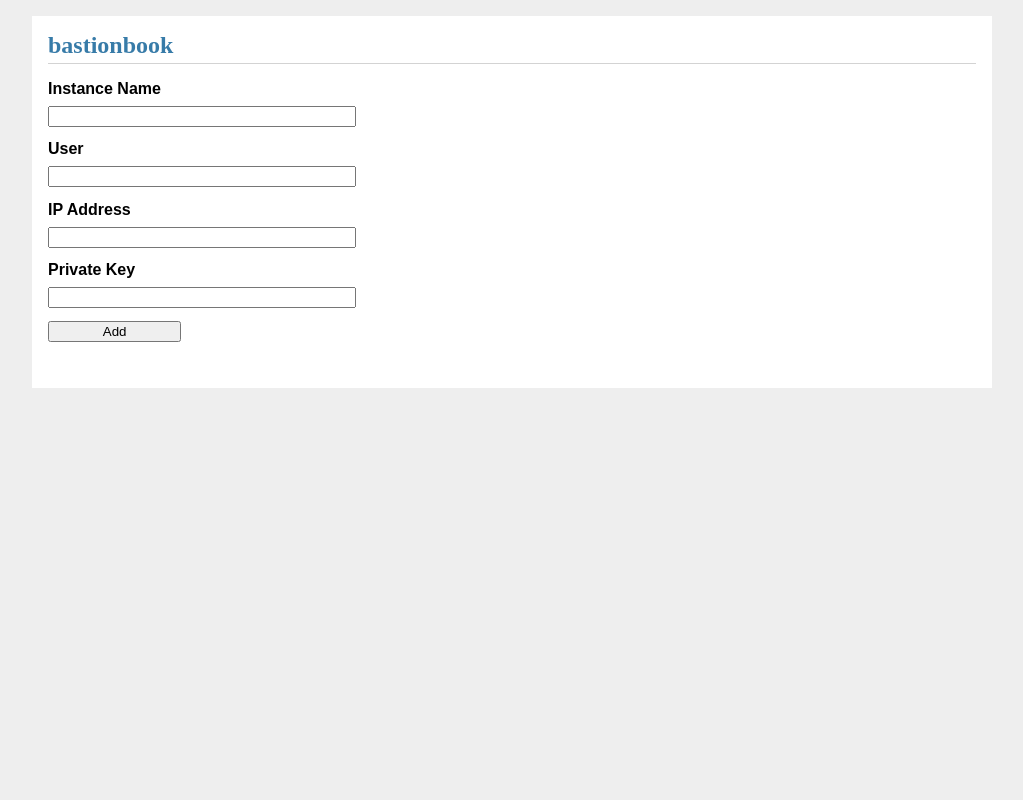
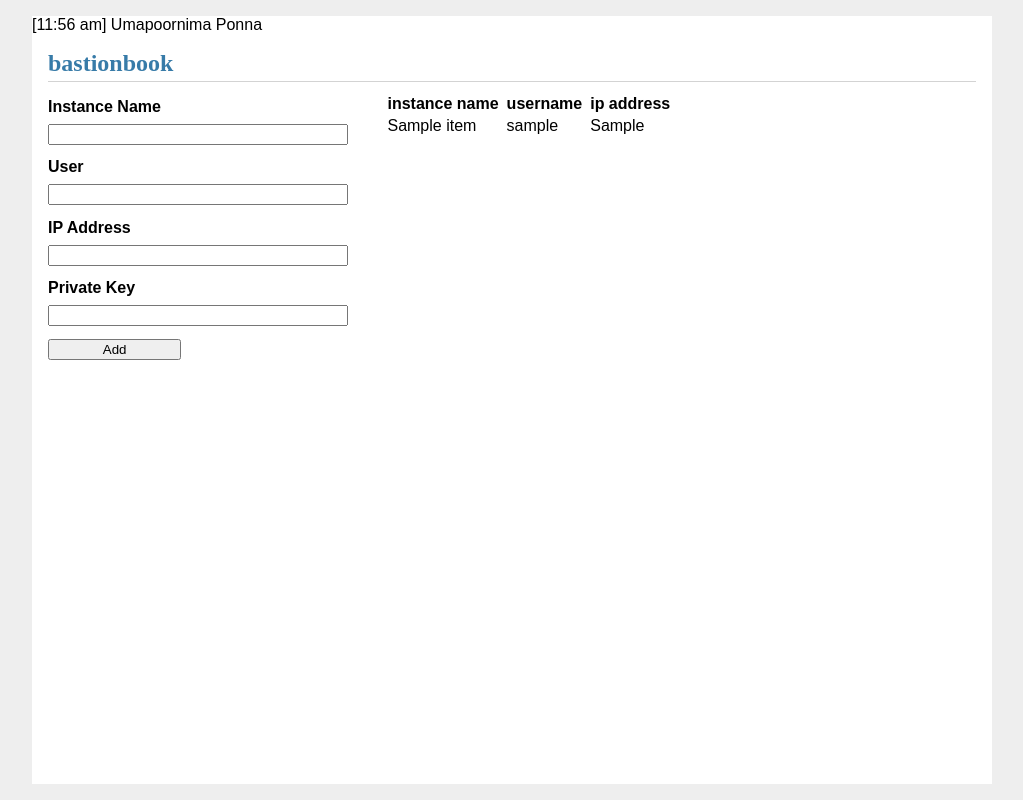
Before and after one commit to jay1825/bas10book, a Flask app: page /register in a window 1280 px wide. Shown: the whole page, without its empty margins (128-1151 px from the left). Run offline with Flask 3, Linux system fonts and the light colour scheme; a database or web service that is not in the repository returns one stand-in record (values such as "Sample title"); data that the repository does not hold is empty.

Commit message:
Update register.html

```diff
--- a/templates/register.html
+++ b/templates/register.html
@@ -1,28 +1,89 @@
+[11:56 am] Umapoornima Ponna
+
 {% extends 'base.html' %}
 
+
+
 {% block header %}
+
   <h1>{% block title %}bastionbook{% endblock %}</h1>
+
 {% endblock %}
 
+
+
 {% block content %}
+
+  <div class="child" id="input_data">
+
     <form method="post">
+
       <label for="instance_name">Instance Name</label>
+
       <input name="instance_name" id="instance_name" required>
+
       <label for="user">User</label>
+
       <input name="user" id="user" required>
+
       <label for="ipaddr">IP Address</label>
+
       <input name="ipaddr" id="ipaddr" required>
+
       <label for="pvt_key">Private Key</label>
+
       <input name="pvt_key" id="pvt_key" required>
+
       <input type="submit" value="Add">
+
     </form>
+
     <p1>
+
       {% for message in get_flashed_messages() %}
+
         {% if bad_entry %}
+
         <div style="color:red;">{{ message }}</div>
+
         {% else %}
+
         <div style="color:green;">{{ message }}</div>
+
         {% endif %}
+
       {% endfor %}
+
     </p1>
+
+  </div>
+
+  <div class="child" id="get_data">
+
+  {% if instance_data %}
+
+    <table>
+
+        <tr>
+
+          <th>instance name</th><td> </td><th>username</th><td> </td><th>ip address</th>
+
+        </tr>
+
+        {% for entry in instance_data %}
+
+          <tr>
+
+            <td>{{ entry.inst_name }}</td><td> </td><td>{{ entry.username }}</td><td> </td><td>{{ entry.ip_addr }}</td>
+
+          </tr>
+
+        {% endfor %}
+
+    </table>
+
+  {% endif %}
+
+  </div>
+
 {% endblock %}
```
Lines whose indentation alone changed are shown as unchanged.
